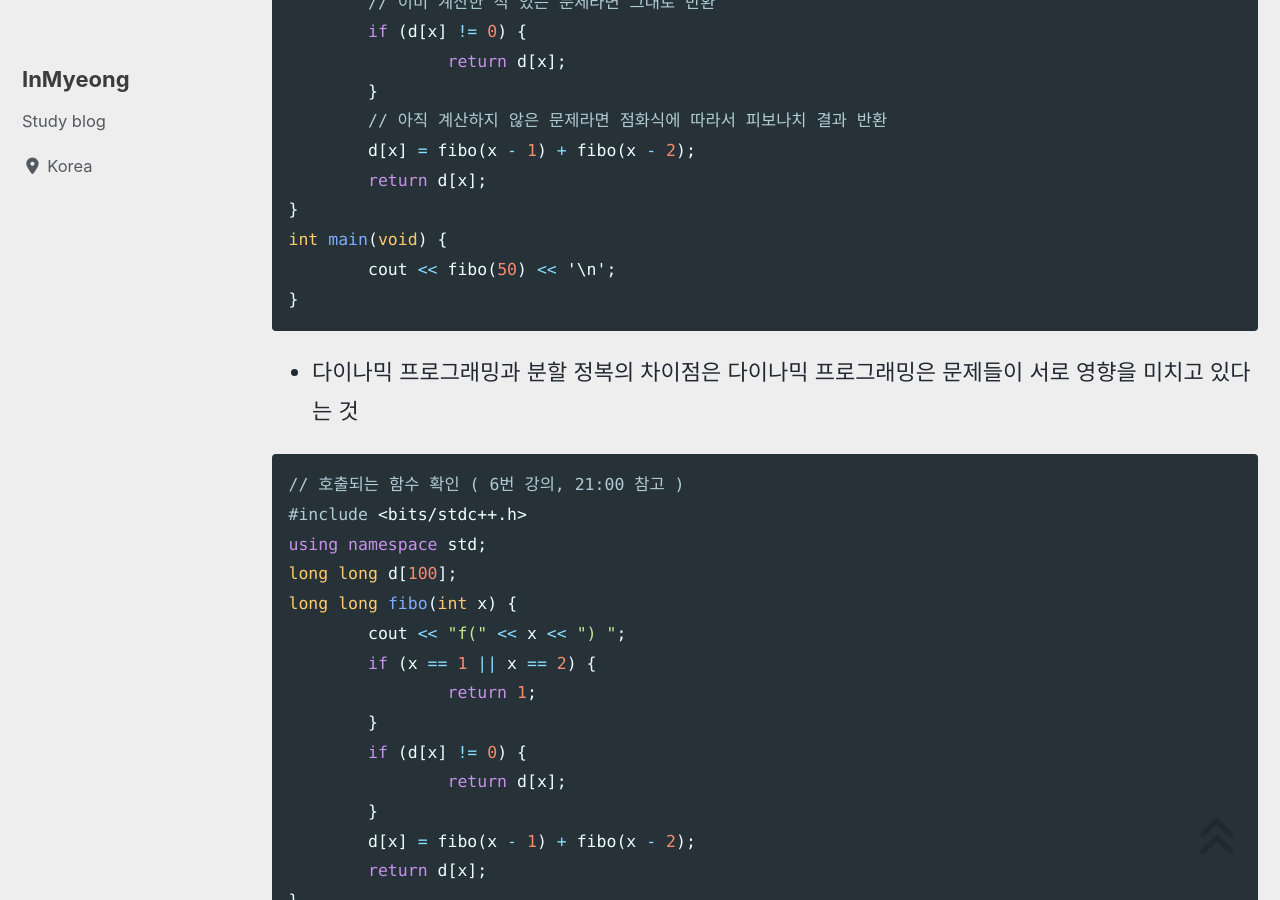
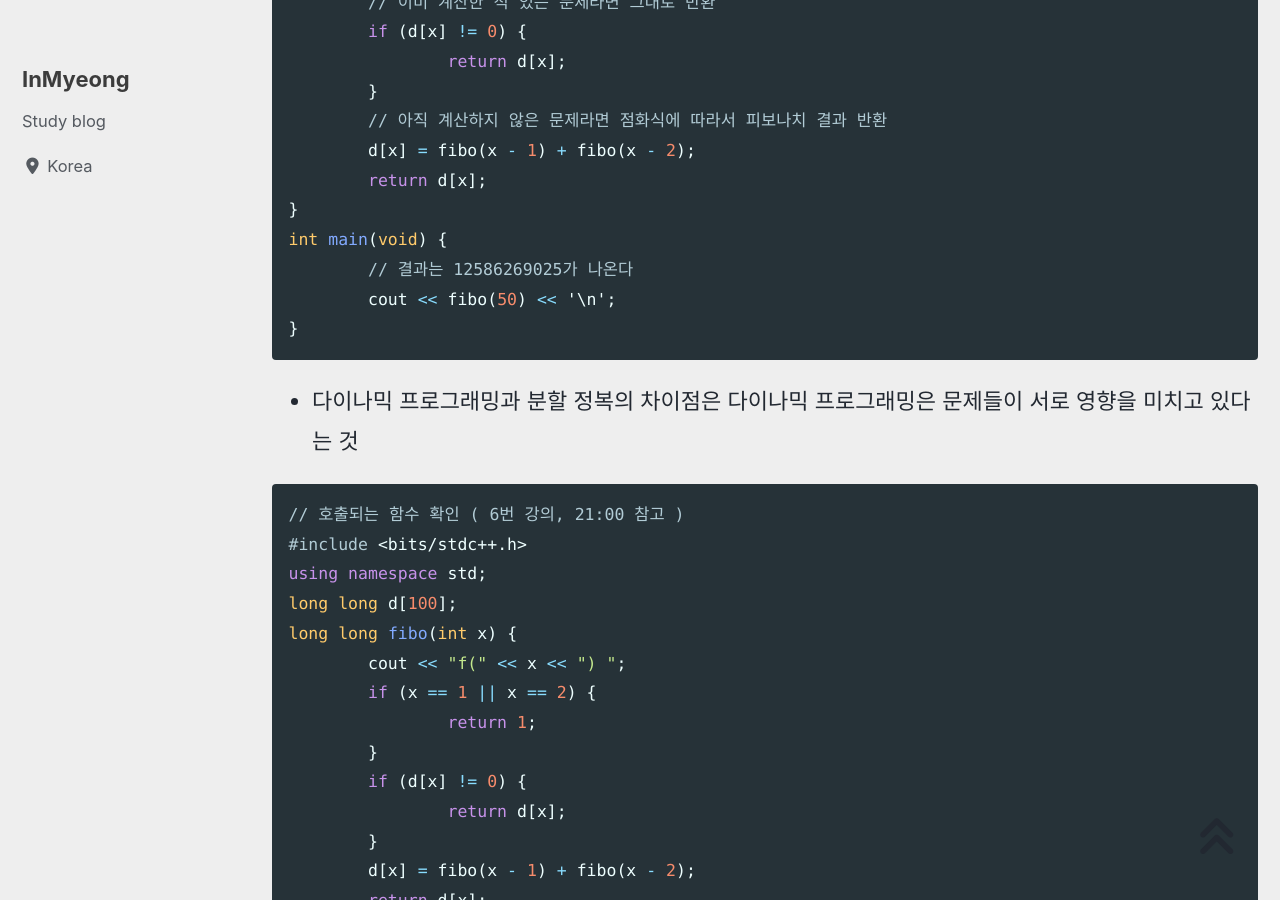
Before and after one commit to devMyeong/devMyeong.github.io, a Jekyll site: the page built from _posts/codingTest/2021-09-08-이코테.md, in a window 1280 px wide and 900 px high, scrolled down 32451 px. Built offline with Jekyll 4.4.1, drawn with Linux system fonts in a browser that asks for light colours; cached includes are drawn as plain includes; nearby versions of some CDN libraries; some web fonts are replaced; comment, search, counter and statistics services are not loaded.

Commit message:
corr typo

````diff
--- a/_posts/codingTest/2021-09-08-이코테.md
+++ b/_posts/codingTest/2021-09-08-이코테.md
@@ -996,6 +996,7 @@ long long fibo(int x) {
 	return d[x];
 }
 int main(void) {
+	// 결과는 12586269025가 나온다
 	cout << fibo(50) << '\n';
 }
 ```
````
